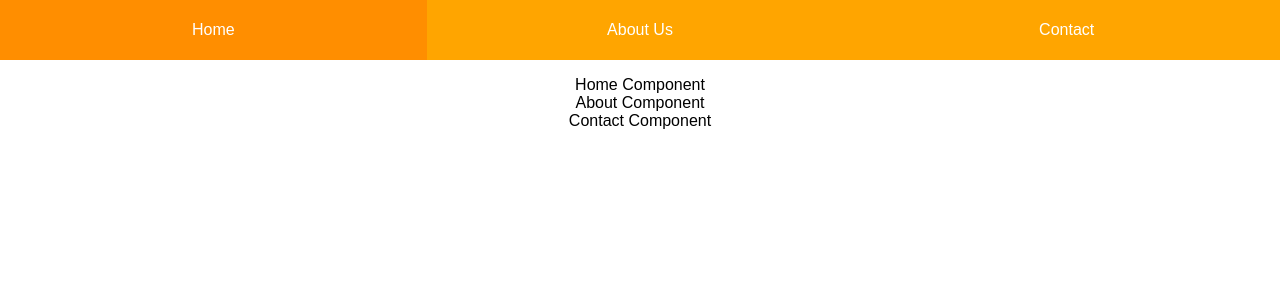
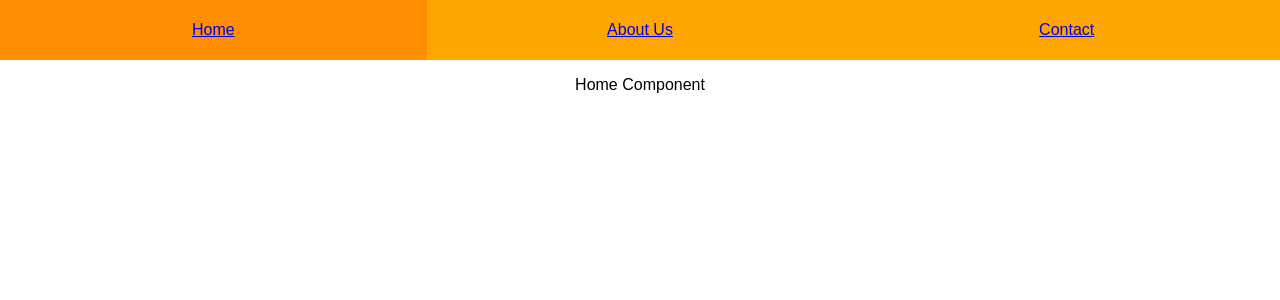
Before and after one commit to pesto-students/batch-6-march-exercises, a React (Create React App) app in the folder setup-router/: page / in a window 1280 px wide. Shown: the top 300 px of the page. Built offline with nearby package versions, Linux system fonts and the light colour scheme; the HTML template or start-up script is replaced by a standard one.

Commit message:
WIP day 14 Segment 1

```diff
--- a/setup-router/package.json
+++ b/setup-router/package.json
@@ -8,10 +8,11 @@
   "dependencies": {
     "react": "^16.3.2",
     "react-dom": "^16.3.2",
+    "react-router-dom": "^5.0.0",
     "react-scripts": "1.1.4"
   },
   "devDependencies": {
-    "babel-eslint": "^8.2.3",
+    "babel-eslint": "^8.2.6",
     "eslint": "^4.19.1",
     "eslint-config-airbnb": "^16.1.0",
     "eslint-plugin-import": "^2.11.0",
--- a/setup-router/src/App.js
+++ b/setup-router/src/App.js
@@ -1,20 +1,21 @@
 import React, { Component, Fragment } from 'react';
-
+import { BrowserRouter as Router, Route } from 'react-router-dom';
 import Navbar from './components/Navbar';
 import Home from './components/Home';
 import About from './components/About';
 import Contact from './components/Contact';
-
 import './styles/App.css';
 
 class App extends Component {
   render() {
     return (
       <Fragment>
-        <Navbar />
-        <Home />
-        <About />
-        <Contact />
+        <Router>
+          <Navbar />
+          <Route exact path="/" component={Home} />
+          <Route path="/about" component={About} />
+          <Route path="/contact" component={Contact} />
+        </Router>
       </Fragment>
     );
   }
--- a/setup-router/src/components/Navbar.js
+++ b/setup-router/src/components/Navbar.js
@@ -1,14 +1,20 @@
 import React, { Component } from 'react';
-
+import { NavLink } from 'react-router-dom';
 import '../styles/App.css';
 
 export default class Navbar extends Component {
   render() {
     return (
       <ul className="nav">
-        <li className="active">Home</li>
-        <li>About Us</li>
-        <li>Contact</li>
+        <li>
+          <NavLink to="/">Home</NavLink>
+        </li>
+        <li>
+          <NavLink to="/about">About Us</NavLink>
+        </li>
+        <li>
+          <NavLink to="/contact">Contact</NavLink>
+        </li>
       </ul>
     );
   }
```
